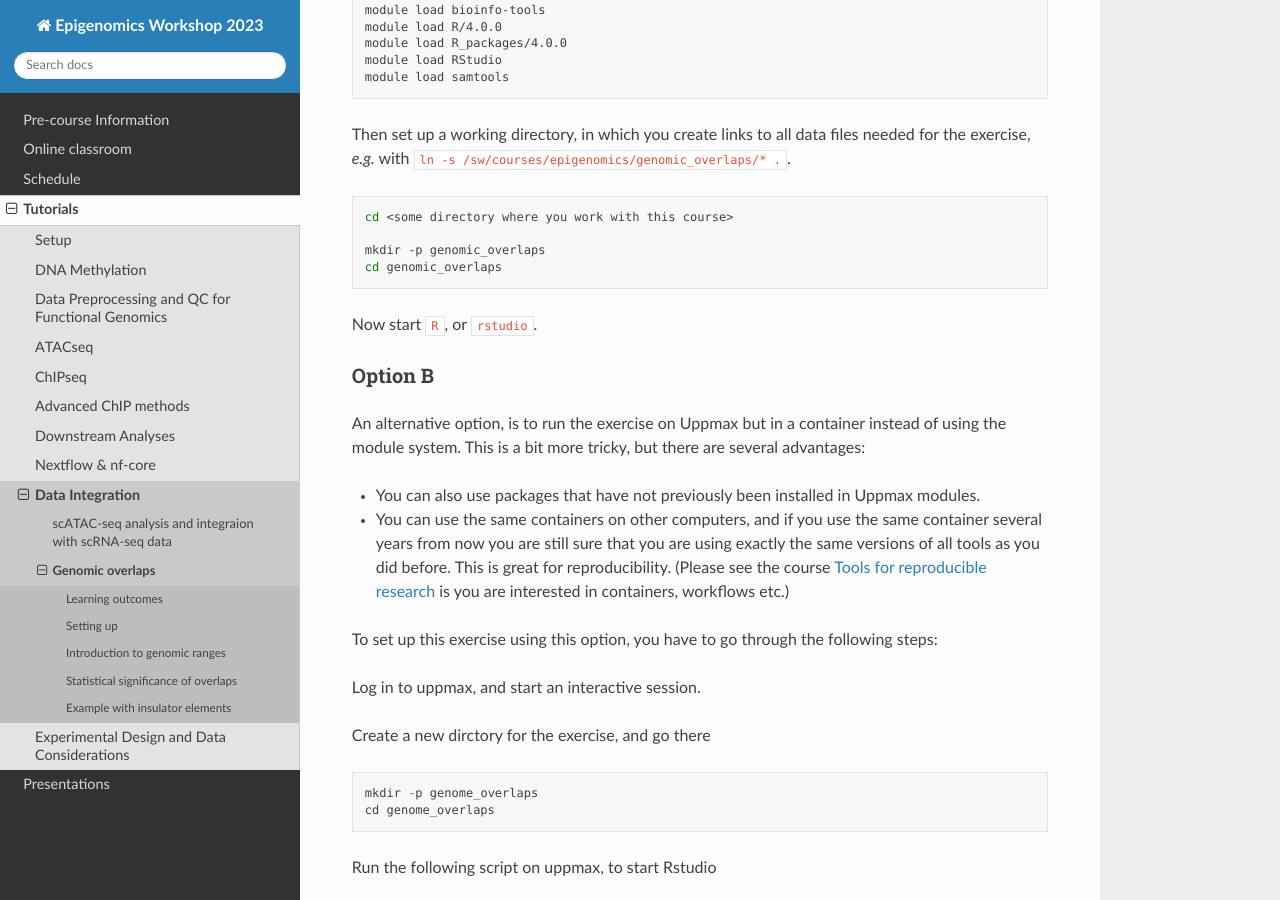
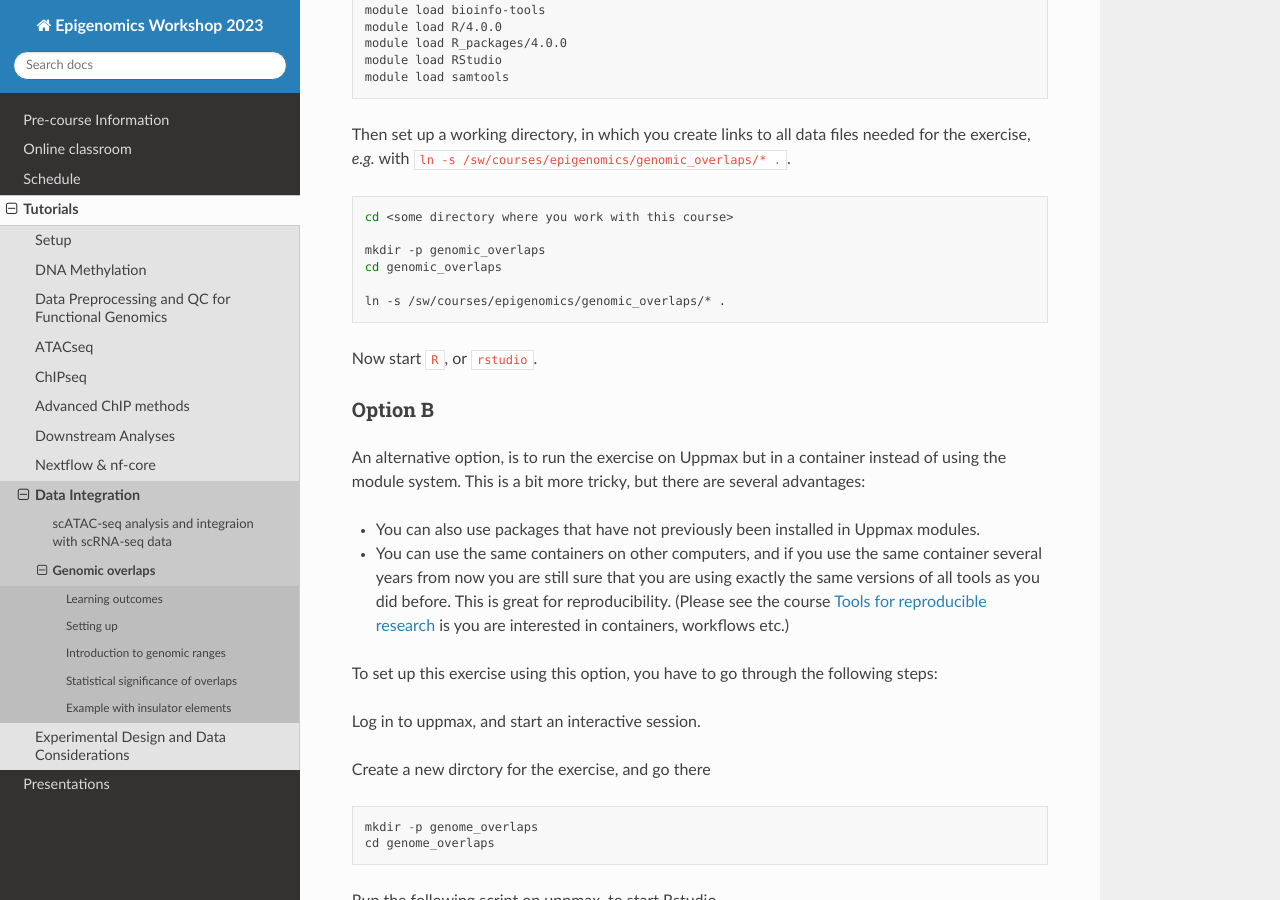
Before and after one commit to NBISweden/workshop-epigenomics-RTDs, a Sphinx documentation site: the page built from docs/content/tutorials/genomeOverlap/lab-genomicGoverlaps.md, in a window 1280 px wide and 900 px high, scrolled down 816 px. Built offline with Sphinx 7.4.7 and the Read the Docs theme 2.0.0, drawn with Linux system fonts in a browser that asks for light colours.

Commit message:
update setup instructions again for genome overlap lab

````diff
--- a/docs/content/tutorials/genomeOverlap/lab-genomicGoverlaps.md
+++ b/docs/content/tutorials/genomeOverlap/lab-genomicGoverlaps.md
@@ -39,6 +39,8 @@ cd <some directory where you work with this course>
 
 mkdir -p genomic_overlaps
 cd genomic_overlaps
+
+ln -s /sw/courses/epigenomics/genomic_overlaps/* .
 ```
 
 Now start `R`, or `rstudio`.
````
